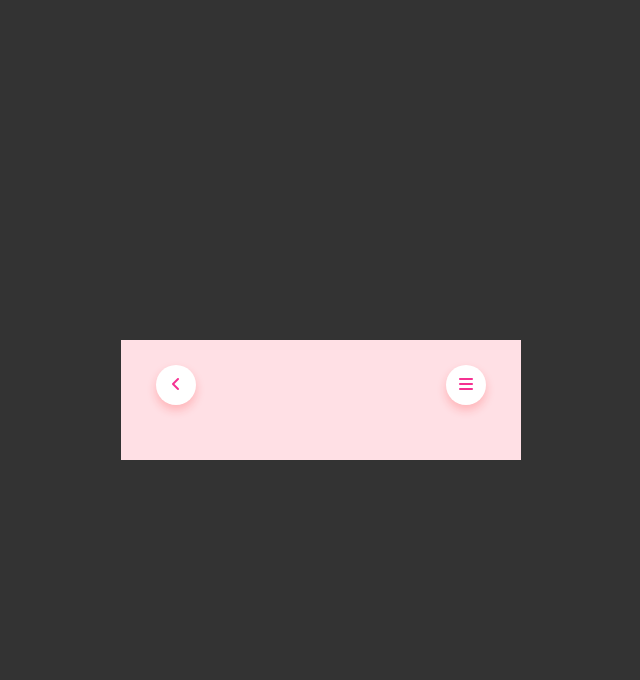
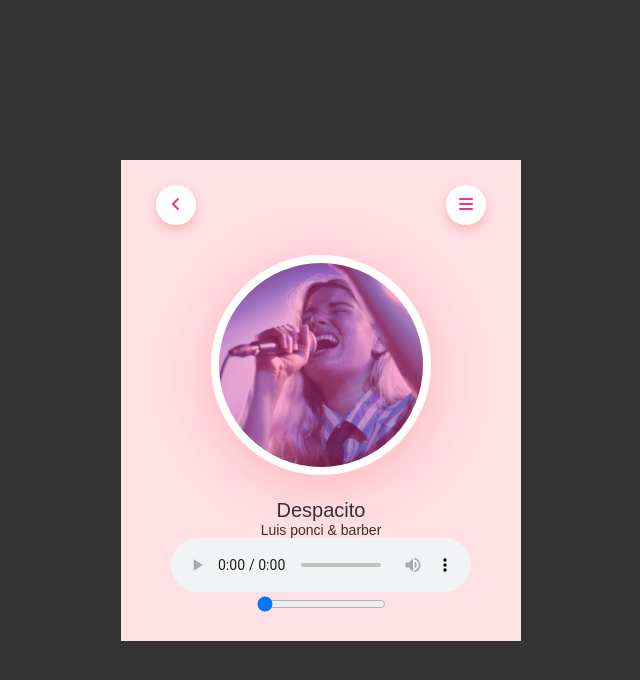
Before and after one commit to MenukaSankalpa/Project-40, a plain HTML site: page index.html in a window 1280 px wide. Shown: the whole page, without its empty margins (319-959 px from the left). Drawn offline with Linux system fonts and the light colour scheme.

Commit message:
add song and style

```diff
--- a/index.html
+++ b/index.html
@@ -20,6 +20,14 @@
                     <i class="fa-solid fa-bars"></i>
                 </div>
             </nav>
+            <img src="thumbnail.png" alt="" class="song-img">
+            <h1>Despacito</h1>
+            <p>Luis ponci & barber </p>
+
+            <audio controls>
+                <source src="Be With You.mp3" type="audio/mp3">
+            </audio>
+            <input type="range" name="" id="" value="0">
         </div>
     </div>
 
--- a/style.css
+++ b/style.css
@@ -37,3 +37,22 @@ nav .circle {
     color: #f53192;
     box-shadow: 0 5px 10px rgba(255, 26, 26, 0.22);
 }
+
+.song-img {
+    width: 220px;
+    border-radius: 50%;
+    border: 8px solid #fff;
+    box-shadow: 0 10px 60px rgba(255, 26, 26, 0.22);
+}
+
+.music-player h1 {
+    font-size: 20px;
+    font-weight: 400;
+    color: #333;
+    margin-top: 20px;
+}
+
+.music-player p {
+    font-size: 14px;
+    color: #333;
+}
```
Also changed, not shown: 1 other file.
